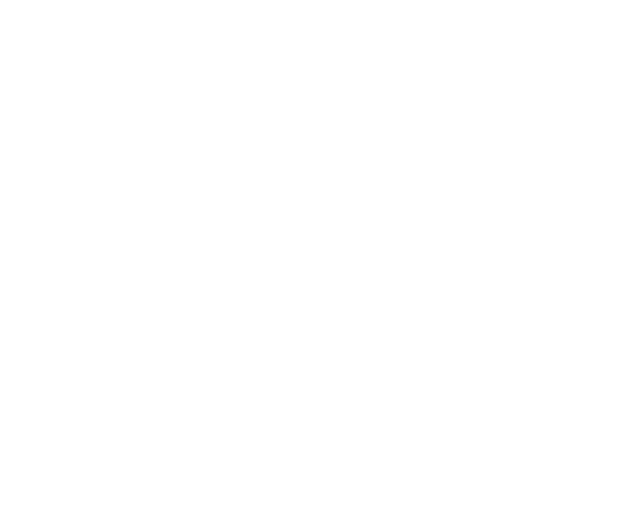
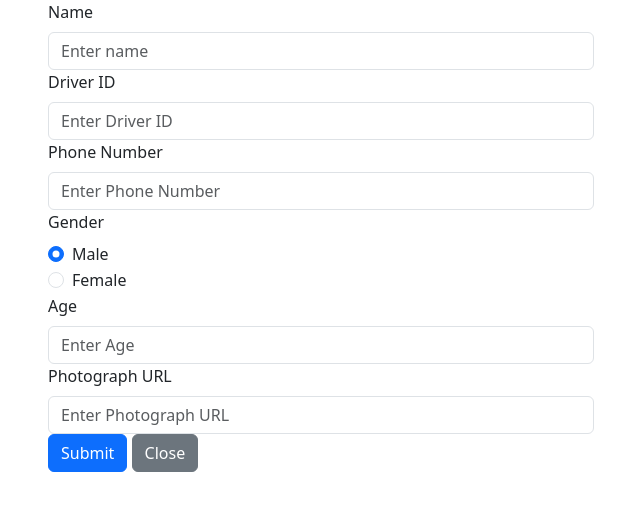
Before and after one commit to garbagevehicletracker/com.buie.garbagevehicletracker-backbone, a React (Vite) app: page /adddriver in a window 1280 px wide. Before the commit this address had no page. Shown: the top 510 px of the page, without its empty margins (319-959 px from the left). Built offline with nearby package versions, Linux system fonts and the light colour scheme.

Commit message:
Vehicle and Driver Page added

```diff
--- a/src/App.jsx
+++ b/src/App.jsx
@@ -1,14 +1,18 @@
 import { Route, BrowserRouter as Router, Routes } from "react-router-dom";
 import LoginForm from "./pages/LoginForm";
 import AdminPage from "./pages/AdminPage";
-
+// import AddVehicle from "./pages/AddVehicle";
+import AddDriver from "./pages/AddDriver";
 const App = () => {
   return (
     <Router>
       <Routes>
-        <Route path="/login" element={<LoginForm />} />
+        {/* <Route path="/login" element={<LoginForm />} /> */}
         {/* <Route path="/" element={<DashboardPage />} /> */}
-        <Route path="/admin" element={<AdminPage />} />
+        {/* <Route path="/admin" element={<AdminPage />} /> */}
+        {/* <Route path="/addvehicle" element={<AddVehicle />} /> */}
+        <Route path="/adddriver" element={<AddDriver />} />
+
       </Routes>
     </Router>
   );
--- /dev/null
+++ b/src/pages/AddDriver.jsx
@@ -0,0 +1,127 @@
+import React, { useState } from 'react';
+import { Form, Button, Container, Row, Col } from 'react-bootstrap';
+
+const YourComponent = () => {
+  const [formData, setFormData] = useState({
+    name: '',
+    driverId: '',
+    phoneNumbers: '',
+    gender: 'male', // default value, you can change it based on your requirement
+    age: '',
+    image: '',
+  });
+
+  const handleSubmit = async () => {
+    // Assuming you have fetched the JWT token from local storage
+    const token = localStorage.getItem('token');
+
+    try {
+      const response = await fetch('https://garbage-tracking-backend.onrender.com/drivers/create-driver', {
+        method: 'POST',
+        headers: {
+          'Content-Type': 'application/json',
+          'Authorization': `Bearer ${token}`,
+        },
+        body: JSON.stringify(formData),
+      });
+
+      if (response.ok) {
+        console.log('Data submitted successfully');
+        // Handle success as needed
+      } else {
+        console.error('Error submitting data');
+        // Handle error as needed
+      }
+    } catch (error) {
+      console.error('Error:', error);
+      // Handle error as needed
+    }
+  };
+
+  return (
+    <Container>
+      <Row className="justify-content-md-center">
+        <Col md={6}>
+          <Form>
+            <Form.Group controlId="formName">
+              <Form.Label>Name</Form.Label>
+              <Form.Control
+                type="text"
+                placeholder="Enter name"
+                value={formData.name}
+                onChange={(e) => setFormData({ ...formData, name: e.target.value })}
+              />
+            </Form.Group>
+
+            <Form.Group controlId="formDriverId">
+              <Form.Label>Driver ID</Form.Label>
+              <Form.Control
+                type="text"
+                placeholder="Enter Driver ID"
+                value={formData.driverId}
+                onChange={(e) => setFormData({ ...formData, driverId: e.target.value })}
+              />
+            </Form.Group>
+
+            <Form.Group controlId="formPhoneNumbers">
+              <Form.Label>Phone Number</Form.Label>
+              <Form.Control
+                type="text"
+                placeholder="Enter Phone Number"
+                value={formData.phoneNumbers}
+                onChange={(e) => setFormData({ ...formData, phoneNumbers: e.target.value })}
+              />
+            </Form.Group>
+
+            <Form.Group controlId="formGender">
+              <Form.Label>Gender</Form.Label>
+              <div>
+                <Form.Check
+                  type="radio"
+                  label="Male"
+                  value="male"
+                  checked={formData.gender === 'male'}
+                  onChange={() => setFormData({ ...formData, gender: 'male' })}
+                />
+                <Form.Check
+                  type="radio"
+                  label="Female"
+                  value="female"
+                  checked={formData.gender === 'female'}
+                  onChange={() => setFormData({ ...formData, gender: 'female' })}
+                />
+              </div>
+            </Form.Group>
+
+            <Form.Group controlId="formAge">
+              <Form.Label>Age</Form.Label>
+              <Form.Control
+                type="number"
+                placeholder="Enter Age"
+                value={formData.age}
+                onChange={(e) => setFormData({ ...formData, age: e.target.value })}
+              />
+            </Form.Group>
+
+            <Form.Group controlId="formImage">
+              <Form.Label>Photograph URL</Form.Label>
+              <Form.Control
+                type="text"
+                placeholder="Enter Photograph URL"
+                value={formData.image}
+                onChange={(e) => setFormData({ ...formData, image: e.target.value })}
+              />
+            </Form.Group>
+
+            <Button variant="primary" onClick={handleSubmit}>
+              Submit
+            </Button>{' '}
+            <Button variant="secondary">Close</Button>
+          </Form>
+        </Col>
+      </Row>
+    </Container>
+  );
+};
+
+export default YourComponent;
--- /dev/null
+++ b/src/pages/AddVehicle.jsx
@@ -0,0 +1,97 @@
+import React, { useState } from 'react';
+import 'bootstrap/dist/css/bootstrap.min.css';
+
+const API_URL = 'https://garbage-tracking-backend.onrender.com/vehicles/create-vehicle';
+
+const VehicleForm = () => {
+  const [registrationNo, setRegistrationNo] = useState('');
+  const [vehicleId, setVehicleId] = useState('');
+  const [capacity, setCapacity] = useState('');
+  const [size, setSize] = useState('');
+
+  const handleSubmit = async (e) => {
+    e.preventDefault();
+
+    const token = localStorage.getItem('token');
+    const formData = {
+      registrationNo,
+      vehicleId,
+      capacity: parseInt(capacity),
+      type: size,
+    };
+
+    try {
+      const response = await fetch(API_URL, {
+        method: 'POST',
+        headers: {
+          'Content-Type': 'application/json',
+          'Authorization': `Bearer ${token}`,
+        },
+        body: JSON.stringify(formData),
+      });
+
+      if (response.ok) {
+        console.log('Vehicle created successfully!');
+      } else {
+        console.error('Failed to create vehicle');
+      }
+    } catch (error) {
+      console.error('Error:', error);
+    }
+  };
+
+  return (
+    <div className="container mt-5">
+      <form onSubmit={handleSubmit}>
+        <div className="mb-3">
+          <label htmlFor="registrationNo" className="form-label">Registration No:</label>
+          <input
+            type="text"
+            className="form-control"
+            id="registrationNo"
+            value={registrationNo}
+            onChange={(e) => setRegistrationNo(e.target.value)}
+            required
+          />
+        </div>
+        <div className="mb-3">
+          <label htmlFor="vehicleId" className="form-label">Vehicle ID:</label>
+          <input
+            type="text"
+            className="form-control"
+            id="vehicleId"
+            value={vehicleId}
+            onChange={(e) => setVehicleId(e.target.value)}
+            required
+          />
+        </div>
+        <div className="mb-3">
+          <label htmlFor="capacity" className="form-label">Capacity:</label>
+          <input
+            type="number"
+            className="form-control"
+            id="capacity"
+            value={capacity}
+            onChange={(e) => setCapacity(e.target.value)}
+            required
+          />
+        </div>
+        <div className="mb-3">
+          <label htmlFor="size" className="form-label">Size:</label>
+          <input
+            type="text"
+            className="form-control"
+            id="size"
+            value={size}
+            onChange={(e) => setSize(e.target.value)}
+            required
+          />
+        </div>
+        <button type="submit" className="btn btn-primary mr-2">Submit</button>
+        <button type="button" className="btn btn-secondary" onClick={() => alert('Close button clicked')}>Close</button>
+      </form>
+    </div>
+  );
+};
+
+export default VehicleForm;
```
